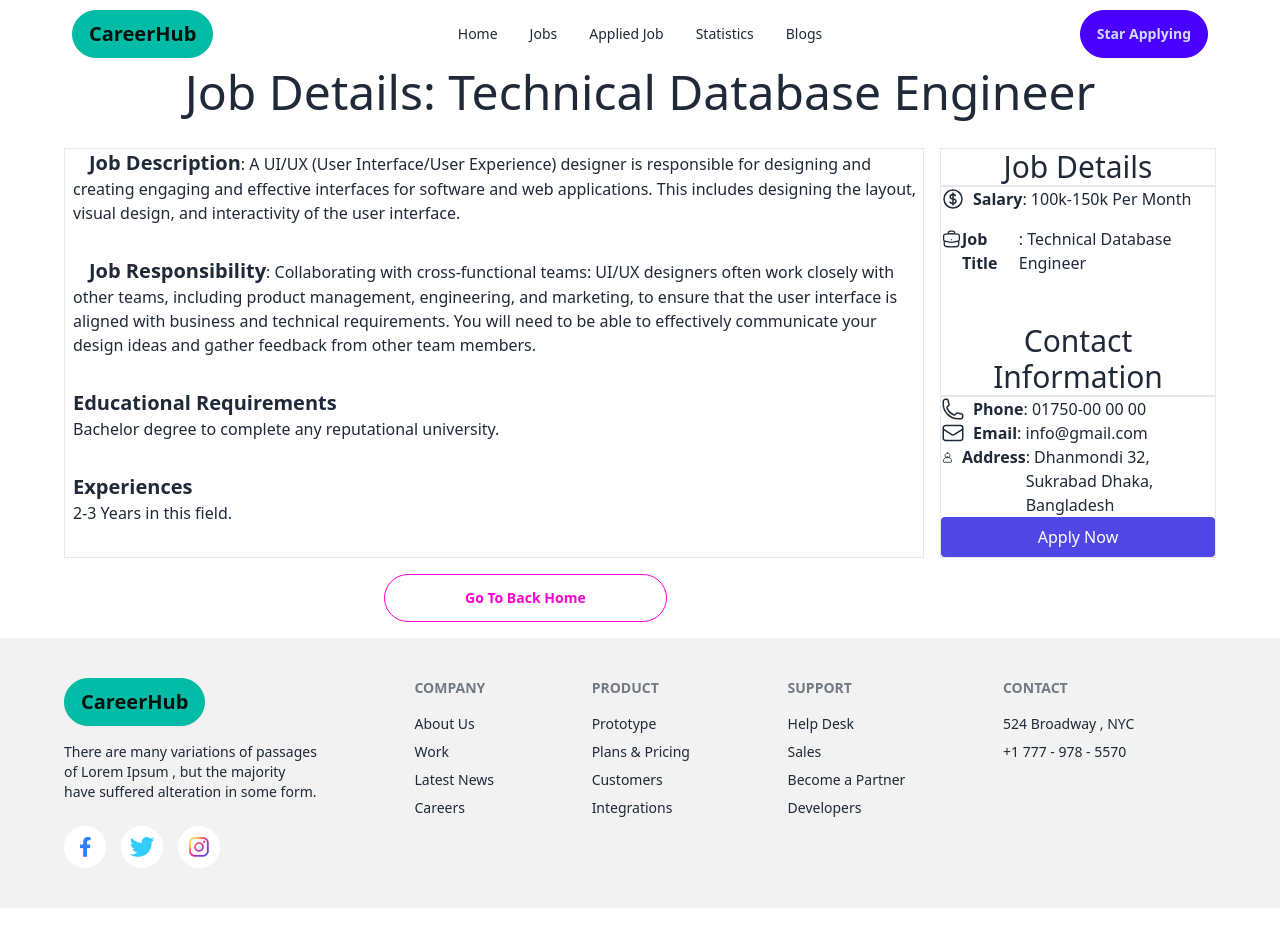
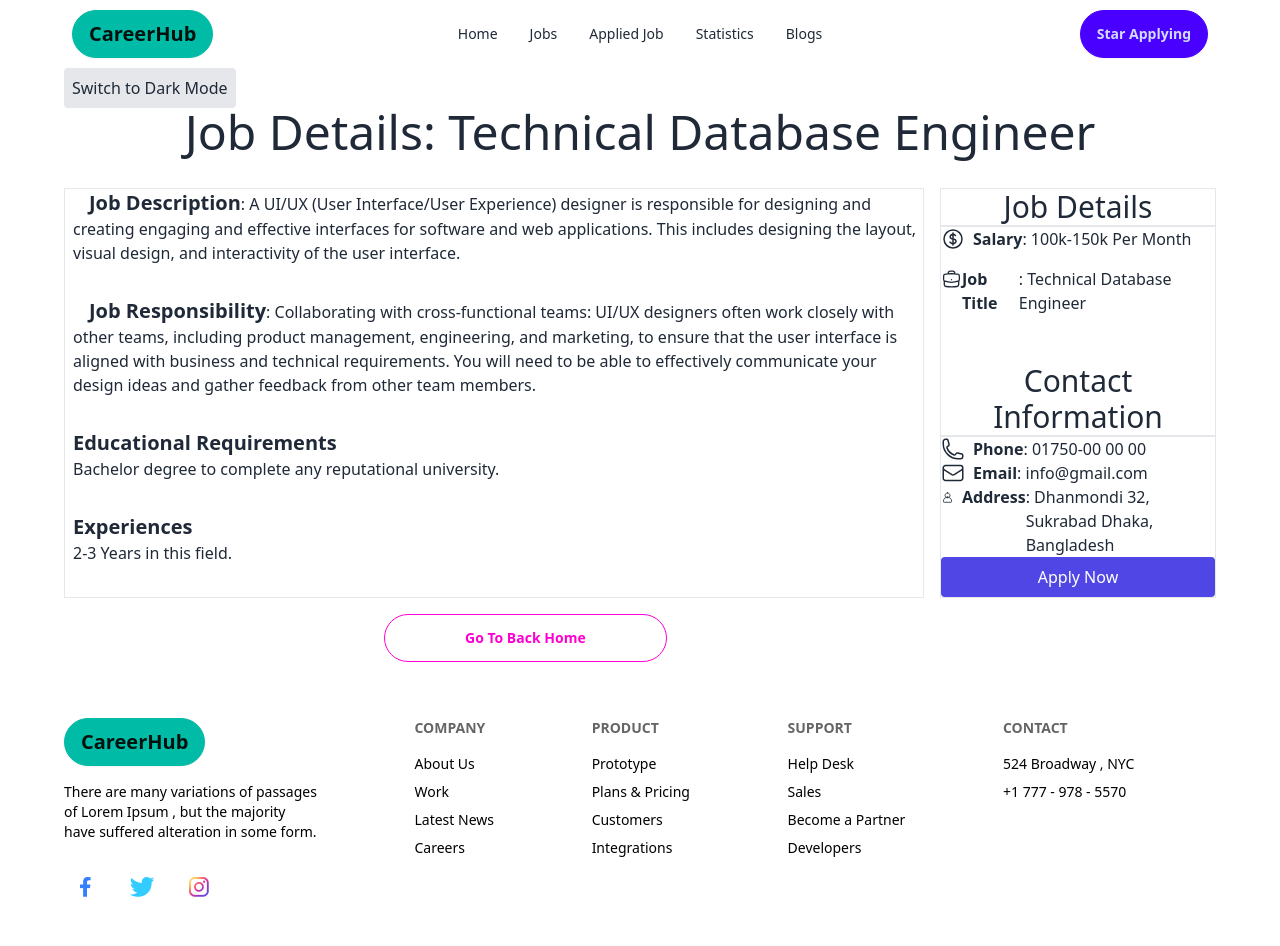
Before and after one commit to Rafsan12/Career-hub, a React (Vite) app: page /job/1 in a window 1280 px wide. Before the commit the page ends 908 px from the top, so only its background shows below. Built offline with nearby package versions, Linux system fonts and the light colour scheme.

Commit message:
add dark mode

```diff
--- a/index.html
+++ b/index.html
@@ -6,7 +6,7 @@
     <meta name="viewport" content="width=device-width, initial-scale=1.0" />
     <title>Career Hub</title>
   </head>
-  <body>
+  <body class="bg-white ,">
     <div id="root"></div>
     <script type="module" src="/src/main.jsx"></script>
   </body>
--- a/src/components/CategoryList/Category.jsx
+++ b/src/components/CategoryList/Category.jsx
@@ -2,7 +2,7 @@
 const Category = ({ category }) => {
   const { availability, category_name, logo } = category;
   return (
-    <div className="card bg-base-100  shadow-xl mt-14 mb-8">
+    <div className="card bg-white  shadow-xl mt-14 mb-8">
       <figure>
         <img src={logo} alt={category_name} />
       </figure>
--- /dev/null
+++ b/src/components/Dark/Dark.jsx
@@ -0,0 +1,39 @@
+import { useEffect, useState } from "react";
+
+const Dark = () => {
+  const [darkMode, setDarkMode] = useState(false);
+  useEffect(() => {
+    // Check for saved dark mode preference in localStorage
+    const storedTheme = localStorage.getItem("theme");
+    if (storedTheme === "dark") {
+      setDarkMode(true);
+      document.documentElement.classList.add("dark");
+    } else {
+      setDarkMode(false);
+      document.documentElement.classList.remove("dark");
+    }
+  }, []);
+
+  const toggleDarkMode = () => {
+    setDarkMode((prevMode) => !prevMode);
+
+    // Apply dark or light class to <html>
+    if (!darkMode) {
+      document.documentElement.classList.add("dark");
+      localStorage.setItem("theme", "dark");
+    } else {
+      document.documentElement.classList.remove("dark");
+      localStorage.setItem("theme", "light");
+    }
+  };
+  return (
+    <button
+      onClick={toggleDarkMode}
+      className="p-2 bg-gray-200 dark:bg-gray-800 rounded"
+    >
+      {darkMode ? "Switch to Light Mode" : "Switch to Dark Mode"}
+    </button>
+  );
+};
+
+export default Dark;
--- a/src/components/FeaturedJobs/Job.jsx
+++ b/src/components/FeaturedJobs/Job.jsx
@@ -12,7 +12,7 @@ const Job = ({ job }) => {
     salary,
   } = job;
   return (
-    <div className="card bg-base-100  shadow-xl mt-12">
+    <div className="card bg-white  shadow-xl mt-12">
       <figure>
         <img src={logo} alt={company_name} />
       </figure>
--- a/src/components/Footer/Footer.jsx
+++ b/src/components/Footer/Footer.jsx
@@ -2,7 +2,7 @@ import Footerimg from "../../../assets/icons/social.png";
 
 const Footer = () => {
   return (
-    <footer className=" bg-base-200 text-base-content p-10 mt-4">
+    <footer className=" bg-white text-black dark:bg-gray-900 dark:text-white  text-base-content p-10 mt-4">
       <div className="footer max-w-6xl mx-auto">
         <aside>
           <a className="btn btn-active btn-accent text-xl rounded-full">
--- a/src/components/Header/Header.jsx
+++ b/src/components/Header/Header.jsx
@@ -21,7 +21,7 @@ const Header = () => {
     </>
   );
   return (
-    <div className="navbar bg-base-100">
+    <div className="navbar  bg-white">
       <div className="navbar-start">
         <div className="dropdown">
           <div tabIndex={0} role="button" className="btn btn-ghost lg:hidden">
--- a/src/components/Root/Root.jsx
+++ b/src/components/Root/Root.jsx
@@ -1,4 +1,5 @@
 import { Outlet } from "react-router-dom";
+import Dark from "../Dark/Dark";
 import Footer from "../Footer/Footer";
 import Header from "../Header/Header";
 
@@ -7,6 +8,7 @@ const Root = () => {
     <div>
       <div className="max-w-6xl mx-auto">
         <Header />
+        <Dark />
         <Outlet />
       </div>
       <Footer />
--- a/tailwind.config.js
+++ b/tailwind.config.js
@@ -2,6 +2,7 @@
 /** @type {import('tailwindcss').Config} */
 export default {
   content: ["./index.html", "./src/**/*.{js,ts,jsx,tsx}"],
+  darkMode: "class",
   theme: {
     extend: {},
   },
```
